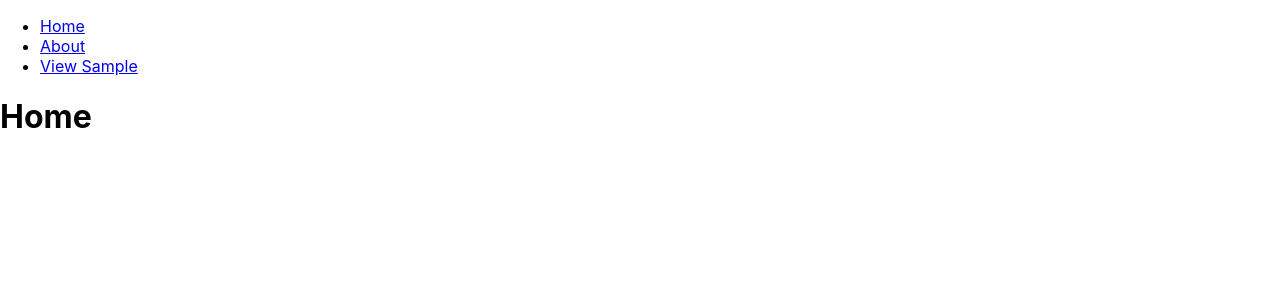
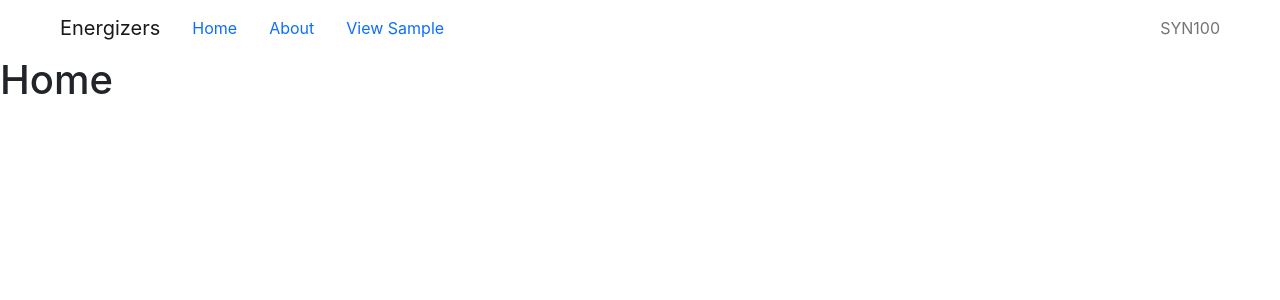
Before and after one commit to dyoo47/SYN100-Energizers, a React (Create React App) app: page / in a window 1280 px wide. Shown: the top 300 px of the page. Built offline with nearby package versions, Linux system fonts and the light colour scheme.

Commit message:
Stylized navbar

```diff
--- a/src/App.js
+++ b/src/App.js
@@ -5,29 +5,48 @@ import About from "./About";
 import ViewSample from "./ViewSample";
 import { BrowserRouter as Router, Routes, Route, Link } from "react-router-dom";
 import ReactDOM from "react-dom/client";
+import {
+  Collapse,
+  Container,
+  Nav,
+  Navbar,
+  NavbarBrand,
+  NavbarText,
+  NavItem,
+  NavLink,
+} from "reactstrap";
 
 function App() {
   return (
-    <div>
-      <nav>
-        <ul>
-          <li>
-            <Link to="/">Home</Link>
-          </li>
-          <li>
-            <Link to="About">About</Link>
-          </li>
-          <li>
-            <Link to="sample">View Sample</Link>
-          </li>
-        </ul>
-      </nav>
+    <>
+      <Navbar className="mx-5">
+        <NavbarBrand href="/">Energizers</NavbarBrand>
+        <Nav className="me-auto">
+          <NavItem>
+            <NavLink tag={Link} to="/">
+              Home
+            </NavLink>
+          </NavItem>
+          <NavItem>
+            <NavLink tag={Link} to="/about">
+              About
+            </NavLink>
+          </NavItem>
+          <NavItem>
+            <NavLink tag={Link} to="/sample">
+              View Sample
+            </NavLink>
+          </NavItem>
+        </Nav>
+
+        <NavbarText className="text-end">SYN100</NavbarText>
+      </Navbar>
       <Routes>
         <Route exact path="/" element={<Home />} />
         <Route path="/about" element={<About />} />
         <Route path="/sample" element={<ViewSample />} />
       </Routes>
-    </div>
+    </>
   );
 }
 
```
Also changed, not shown: src/index.js (+9 -9 lines).
